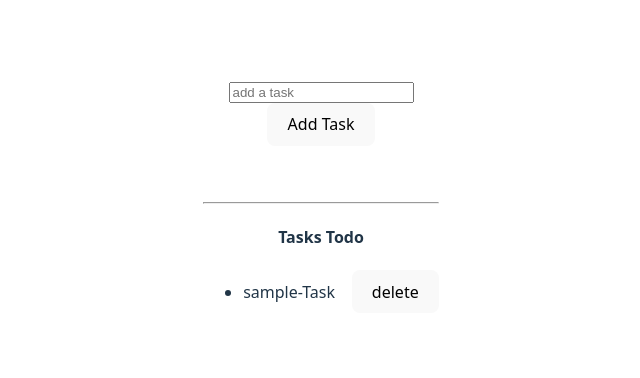
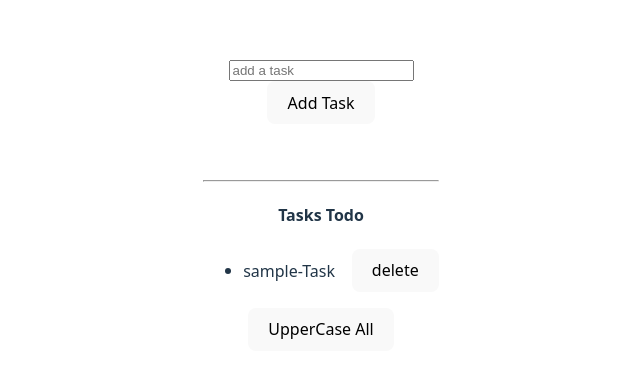
Before and after one commit to CrysPy-SAM/REACT-STATE-CLASS2, a React (Vite) app: page / in a window 1280 px wide. Shown: the part 196-574 px from the top of the page, without its empty margins (319-959 px from the left). Built offline with nearby package versions, Linux system fonts and the light colour scheme.

Commit message:
Update from array

```diff
--- a/src/TodoList.jsx
+++ b/src/TodoList.jsx
@@ -20,6 +20,18 @@ export default function TodoList() {
         setTodo( (prevTodos) => todos.filter((prevTodos) => prevTodos.id != id));
 
     }
+
+    let upperCaseAll = () =>{
+        setTodo( (prevTodos) =>(
+      todos.map((todo) =>{
+        return{
+            ...todo,
+            task: todo.task.toUpperCase()
+        };
+      }))
+    )
+    };
+
 
     return (
         <div>
@@ -45,6 +57,9 @@ export default function TodoList() {
                     ))
                 }
             </ul>
+            <button onClick={upperCaseAll}>
+                UpperCase All
+            </button>
         </div>
     );
 }
```
